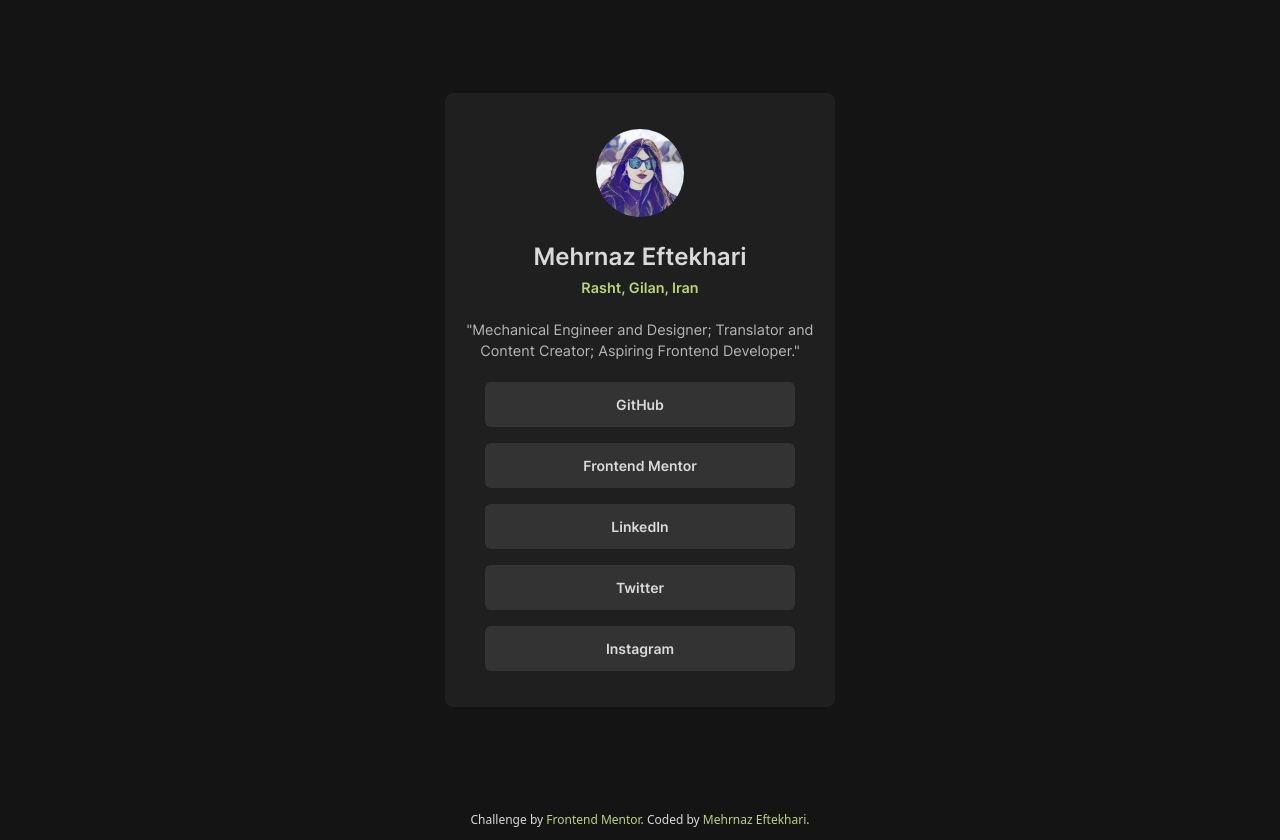
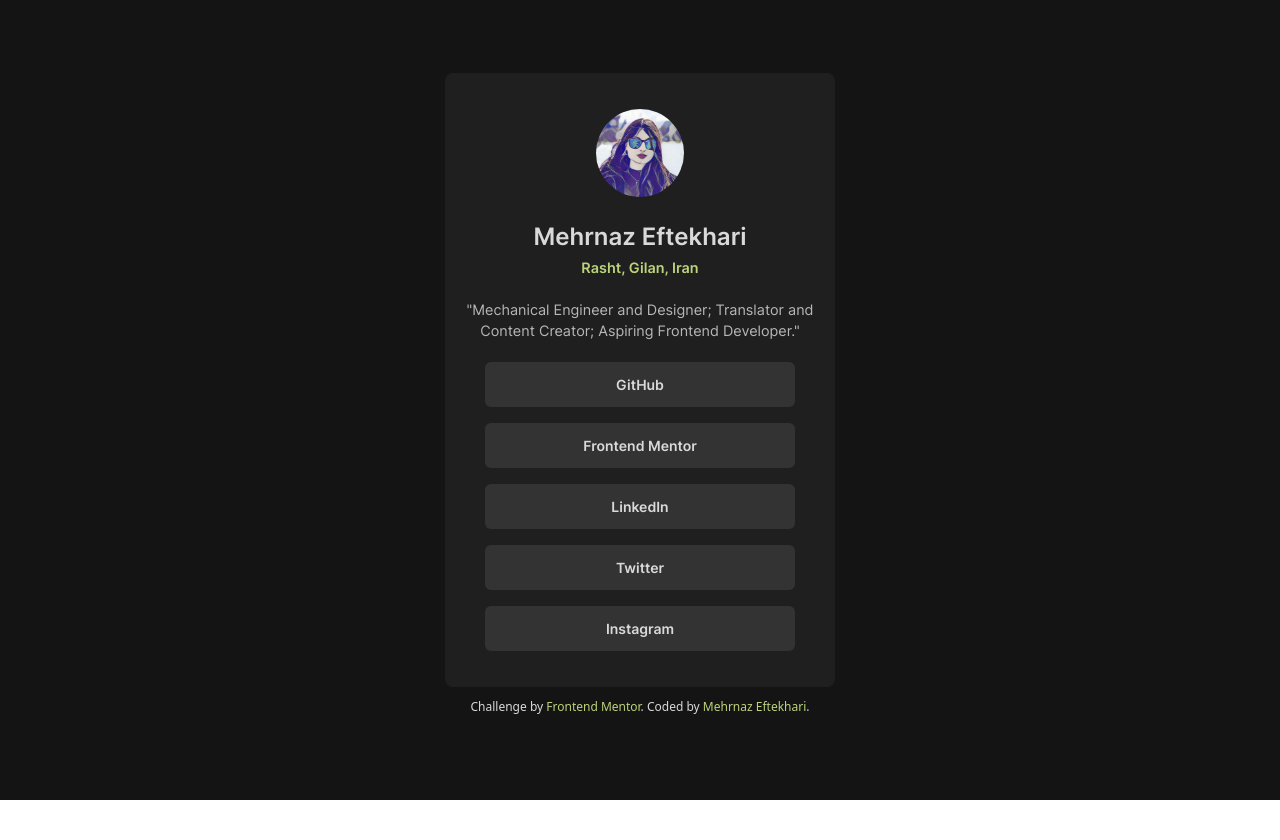
Before and after one commit to mehrnaz98/social-link-profile, a Vue app: page / in a window 1280 px wide. After the commit the page ends 800 px from the top, so only its background shows below. Built offline with nearby package versions, Linux system fonts and the light colour scheme; no server answers.

Commit message:
Update BaseCard.vue

```diff
--- a/src/components/BaseCard.vue
+++ b/src/components/BaseCard.vue
@@ -1,7 +1,4 @@
 <template>
-  <section
-    class="flex flex-col justify-center items-center w-[100%] min-h-screen bg-[#141414]"
-  >
   <main
     class="bg-[#1F1F1F] font-inter border-none rounded-lg sm:min-w-[24.4rem] w-[21.9rem] sm:py-9 py-7 flex flex-col items-center text-center"
   >
@@ -13,7 +10,6 @@
       </li>
     </ul>
   </main>
-  </section>
 </template>
 
 <script setup>
```
Lines whose indentation alone changed are shown as unchanged.
